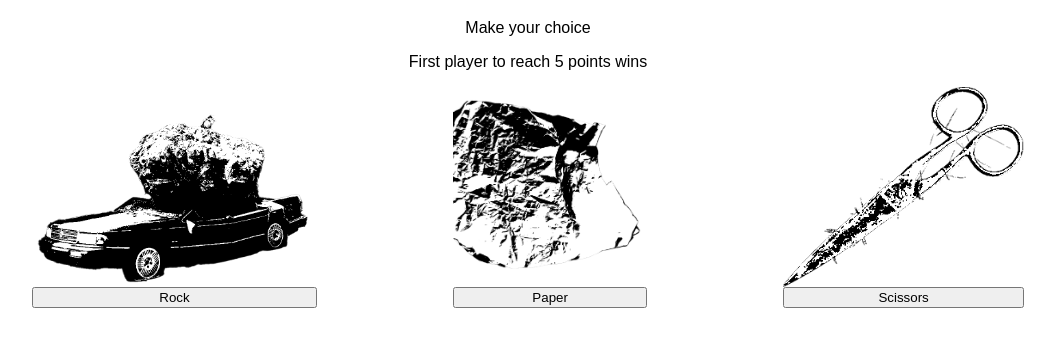
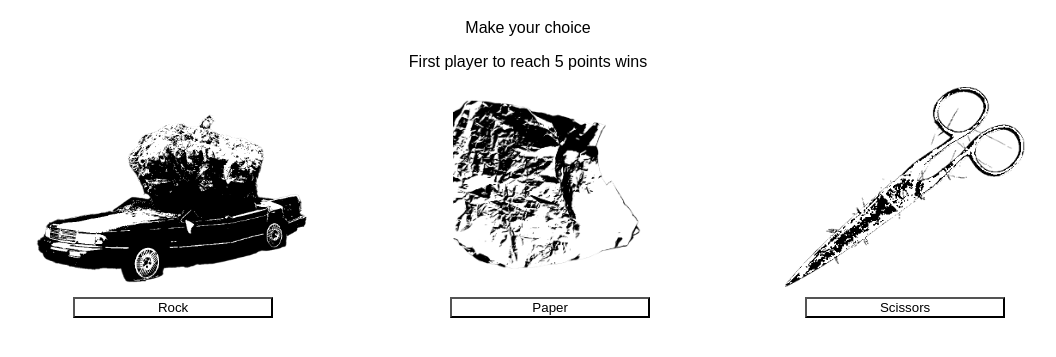
Before and after one commit to thomasxcarney/RockPaperScissors, a plain HTML site: page index.html in a window 1280 px wide. Shown: the part 61-418 px from the top of the page, without its empty margins (112-1168 px from the left). Drawn offline with Linux system fonts and the light colour scheme.

Commit message:
Change background color of buttons on hover

```diff
--- a/styles.css
+++ b/styles.css
@@ -17,12 +17,23 @@
     justify-content: space-evenly;
 }
 
+button {
+    background-color: white;
+    width: 200px;
+}
+
+button:hover {
+    background-color: rgb(240, 44, 44);
+}
+
 .choices {
     display: flex;
     flex-direction: column;
+    align-items: center;
 }
 
 img {
     height: 200px;
     width: auto;
+    margin-bottom: 10px;
 }
```
